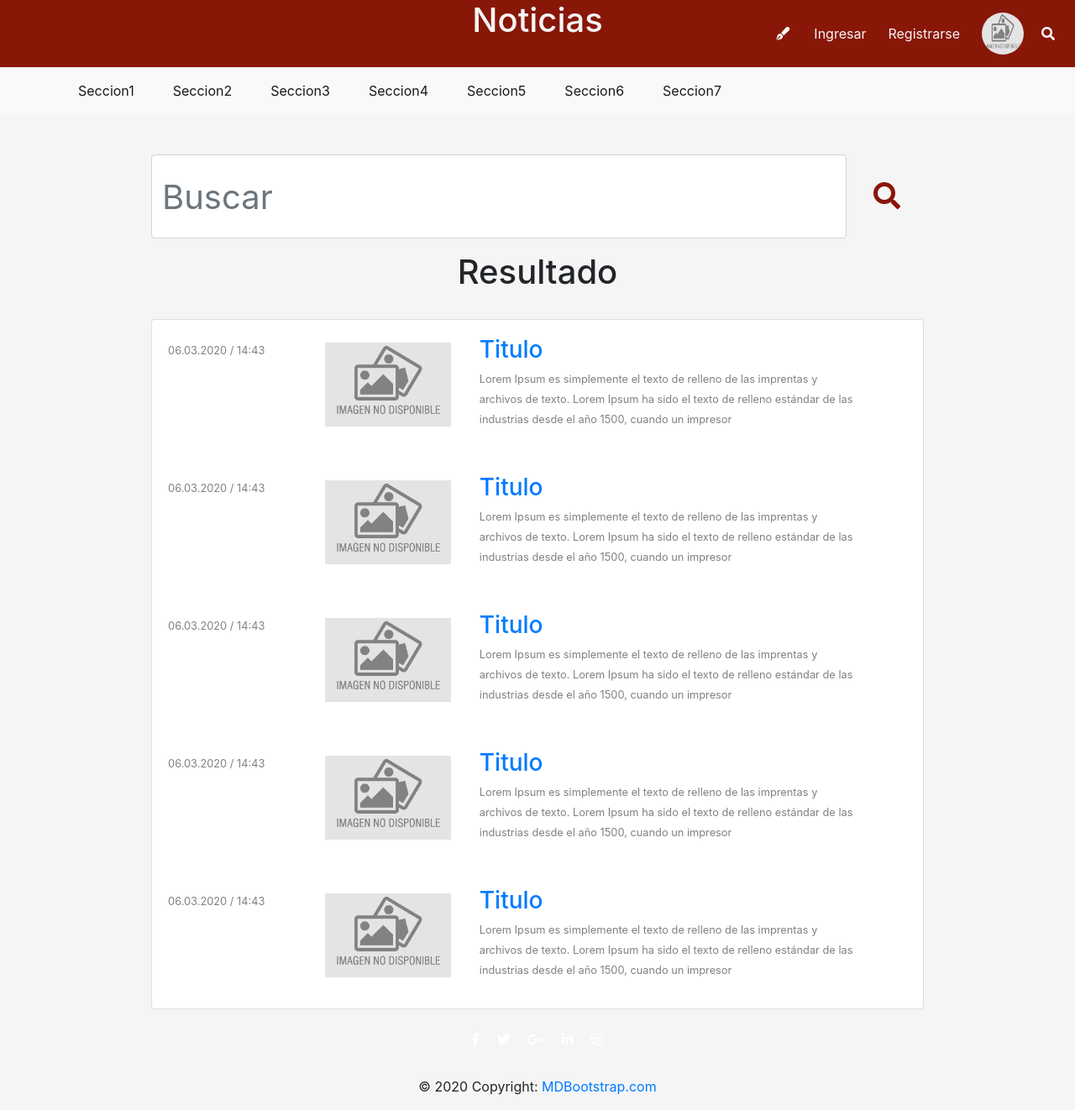
After one commit to FernandoGP98/Proyecto_BDM, a PHP site: page /busqueda.php in a window 1280 px wide. The commit adds this page. Shown: the whole page at 84% size. Run offline with PHP 8.4, Linux system fonts and the light colour scheme; some libraries are stand-ins or nearby versions.

Commit message:
busqueda

```diff
--- /dev/null
+++ b/busqueda.php
@@ -0,0 +1,69 @@
+<!DOCTYPE html>
+<html lang="en">
+
+<head>
+    <meta charset="UTF-8">
+    <meta name="viewport" content="width=device-width, initial-scale=1.0">
+    <title>Document</title>
+    <?php include 'links.php';?>
+</head>
+
+<body>
+    <?php include 'templates/navbar.php';?>
+    <div class="container">
+        <div class="row d-flex justify-content-center">
+            <div class="mt-md-5 col-md-10">
+                <form class="form-inline my-2 my-lg-0" action="busqueda.php">
+                    <input id="search-bar" style="width:90%; height:100px; font-size: 40px;" class="form-control mr-sm-2" type="search"
+                        placeholder="Buscar" aria-label="Search">
+                    <a id="search-btn" class="ml-md-4 mr-md-4" type="submit"><i id="buscar-red" class="fas fa-search fa-2x"> </i></a>
+                </form>
+                <!-- Apartado de Noticias -->
+                <div class="noticias-redaccion mt-md-3">
+                    <h1 class="text-center">Resultado</h1>
+                    <br>
+                    <div class="card">
+                        <?php
+                                for ($i=0; $i < 5; $i++) {
+                                ?>
+                        <div class="post-outbox">
+                            <div class="post-innerbox">
+                                <div class="row">
+                                    <div class="col-md-2 p-3 d-flex justify-content-end">
+                                        <small>
+                                            06.03.2020 / 14:43
+                                        </small>
+                                    </div>
+                                    <div class="col-md-3 p-3 d-flex justify-content-center">
+                                        <img src="image/no-imagen.jpg" width="auto" height="100px" alt="...">
+                                        <div class="row">
+                                        </div>
+                                    </div>
+                                    <div class="col-md-6 p-2">
+                                        <a href="noticia.php">
+                                            <h3 class="mb-1">Titulo</h3>
+                                        </a>
+                                        <div>
+                                            <small>Lorem Ipsum es simplemente el texto de relleno de las imprentas y
+                                                archivos de texto.
+                                                Lorem Ipsum ha sido el texto de relleno estándar de las industrias desde
+                                                el año 1500,
+                                                cuando un impresor </small>
+                                        </div>
+                                    </div>
+                                </div>
+                            </div>
+                        </div>
+                        <?php
+                                }
+                                ?>
+                    </div>
+                </div>
+            </div>
+        </div>
+    </div>
+
+    <?php include 'templates/footer.php';?>
+</body>
+
+</html>
--- a/css/global.css
+++ b/css/global.css
@@ -20,12 +20,17 @@
     border-radius: 50%;
 }
 
+i{
+    color: white;
+    size: 5px;
+}
+
 .sections{
     width: 100%;
 }
 /*INDEX*/
 body{
-    background-color: rgb(250, 250, 242);
+    background-color: rgb(245, 245, 245);
 }
 
 hr.nextSection{
@@ -202,7 +207,7 @@ div.destacado{
 }
 .input-multimedia:focus + label,
 .input-multimedia+label:hover{
-    background-color: rgb(153, 87, 79) !important;
+    background-color: rgb(136, 23, 8) !important;
     color: whitesmoke;
 }
 
@@ -231,7 +236,7 @@ div.destacado{
 
 .post-outbox:hover {
     border: 1px solid;
-    border-color: rgb(206, 122, 66);
+    border-color: rgb(136, 23, 8);
     border-radius: 5px;
 }
 
@@ -250,10 +255,24 @@ small{
 .secciones-lista{
     padding-top: 15px;
     padding-bottom: 15px;
+    border: 1px solid transparent;
 }
 
 .secciones-lista:hover {
     border: 1px solid;
-    border-color: rgb(206, 122, 66);
+    border-color: rgb(136, 23, 8);
     border-radius: 5px;
 }
+
+.color-muestra-final{
+    background-color: white;
+    border: solid 1px black;
+    width: 50px;
+    height: 50px;
+    margin: auto;
+}
+
+/*Buscar*/
+#buscar-red{
+    color: rgb(136, 23, 8);
+}
--- a/templates/navbar.php
+++ b/templates/navbar.php
@@ -9,13 +9,13 @@
         <a class="mr-3 my-2 my-sm-0" href="redactar.php"><i class="fas fa-pen-fancy"></i></a>
         <a class="btn btn-outline-succes my-2 my-sm-0" href="login.php">Ingresar</a>
         <a class="btn btn-outline-succes my-2 my-sm-0" href="registrarse.php">Registrarse</a>
-        <a class="btn btn-outline-succes my-2 my-sm-0" href="perfil.php">
+        <a class="btn btn-outline-succes my-2 my-sm-0" href="adminperfil.php">
             <img src="./image/no-imagen.jpg" class="nav-avatar" alt="">
         </a>
-        <form class="form-inline my-2 my-lg-0">
-            <input style="display: none" class="form-control mr-sm-2" type="search" placeholder="Search"
+        <form class="form-inline my-2 my-lg-0" action="busqueda.php">
+            <input id="search-bar" style="display: none" class="form-control mr-sm-2" type="search" placeholder="Buscar"
                 aria-label="Search">
-            <button class="btn btn-outline-success my-2 my-sm-0" type="submit"><i class="fas fa-search"> </i></button>
+            <a id="search-btn" class="ml-md-2 mr-md-2" type="button" ><i class="fas fa-search"> </i></a>
         </form>
     </div>
 </nav>
@@ -46,9 +46,18 @@
                 <li class="nav-item active col">
                     <a class="nav-link" href="#">Seccion7 <span class="sr-only"></span></a>
                 </li>
-
             </ul>
             </div>
         </div>
     </div>
 </nav>
+<script>
+    $("#search-btn").click(function(){
+        if ($("i").hasClass("fa-search")) {
+            $(".fa-search").removeClass("fa-search").addClass("fa-times-circle");
+        }else{
+            $(".fa-times-circle").removeClass("fa-times-circle").addClass("fa-search");
+        }
+        $("#search-bar").toggle("swing").show();
+    });
+</script>
```
Also changed, not shown: adminPerfil.php (+14 -7 lines).
